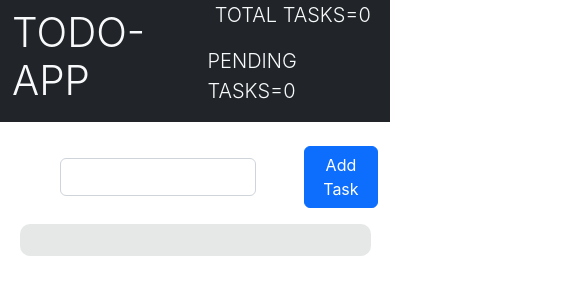
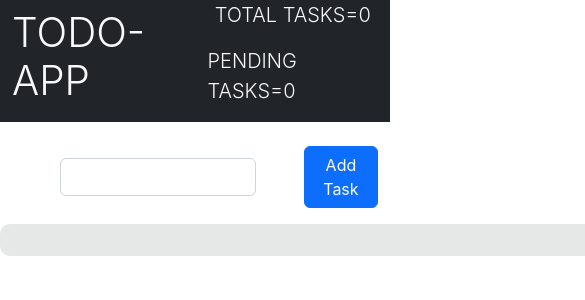
Before and after one commit to AnitKrJha/ToDo-List, a React (Create React App) app: page / in a window 390 px wide. Shown: the top 300 px of the page, 585 px wide, since content can reach past the window. Built offline with nearby package versions, Linux system fonts and the light colour scheme.

Commit message:
fixed mobile view

```diff
--- a/src/components/Todo-Space.jsx
+++ b/src/components/Todo-Space.jsx
@@ -67,6 +67,7 @@ function TodoSpace() {
           margin: "auto",
           marginTop:'1em',
           minWidth: "min(1100px , 90%)",
+          minWidth: "max(1100px , 95%)",
           background: "rgba(12,23,23,.1)",
           padding: "1em",
           borderRadius: "10px",
```
